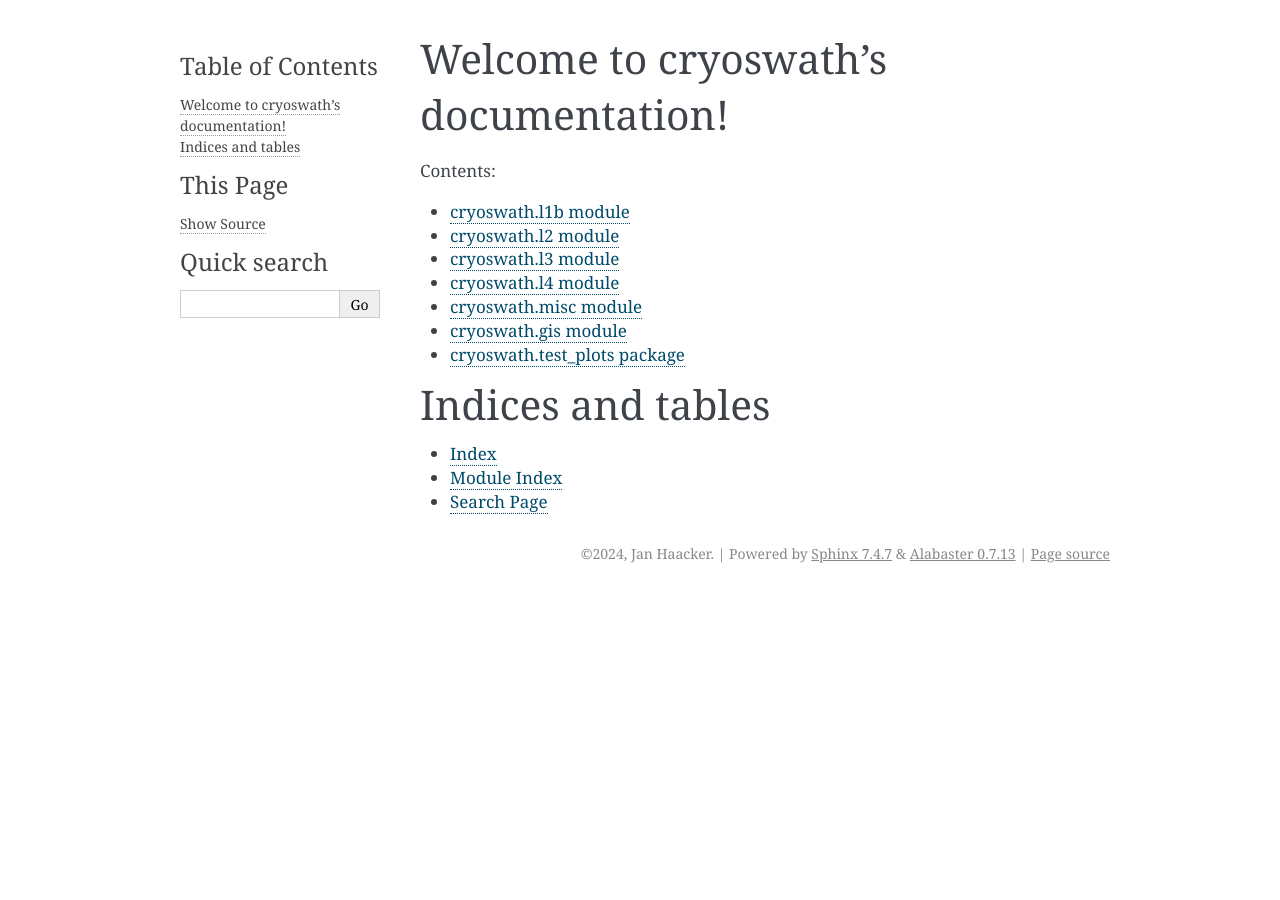
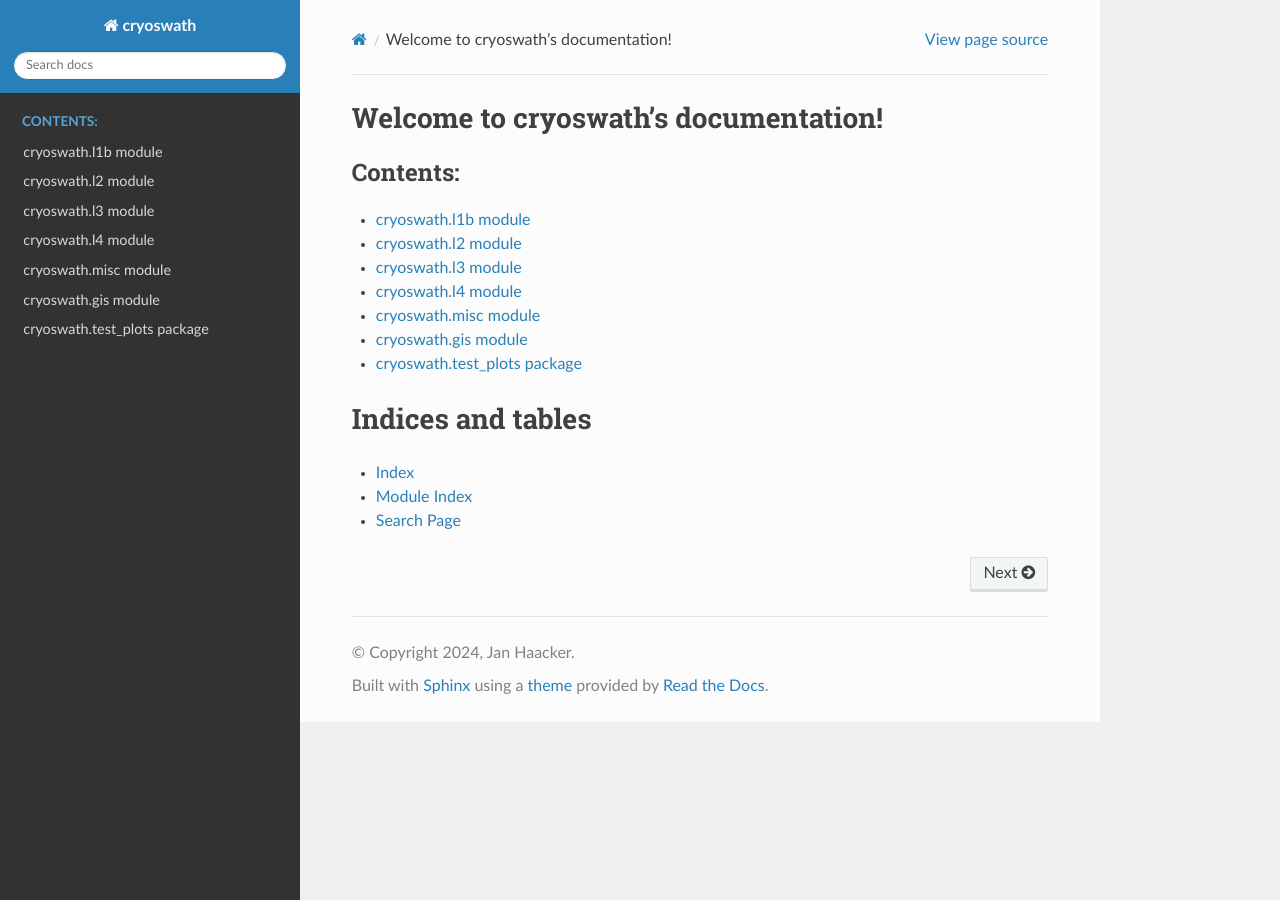
Before and after one commit to j-haacker/cryoswath, a Sphinx documentation site: the page built from docs/index.rst, in a window 1280 px wide. Built offline with Sphinx 7.4.7 and the Read the Docs theme 2.0.0, drawn with Linux system fonts in a browser that asks for light colours.

Commit message:
chore(docs): update theme

```diff
--- a/docs/conf.py
+++ b/docs/conf.py
@@ -14,7 +14,7 @@ import os
 import sys
 sys.path.insert(0, os.path.abspath('..'))
 # sys.path.insert(0, os.path.abspath(os.path.join('..', 'cryoswath')))
-print(sys.path)
+# print(sys.path)
 
 
 # -- Project information -----------------------------------------------------
@@ -52,7 +52,7 @@ exclude_patterns = ['_build', 'Thumbs.db', '.DS_Store']
 # The theme to use for HTML and HTML Help pages.  See the documentation for
 # a list of builtin themes.
 #
-html_theme = 'alabaster'
+html_theme = 'sphinx_rtd_theme'
 
 # Add any paths that contain custom static files (such as style sheets) here,
 # relative to this directory. They are copied after the builtin static files,
```
